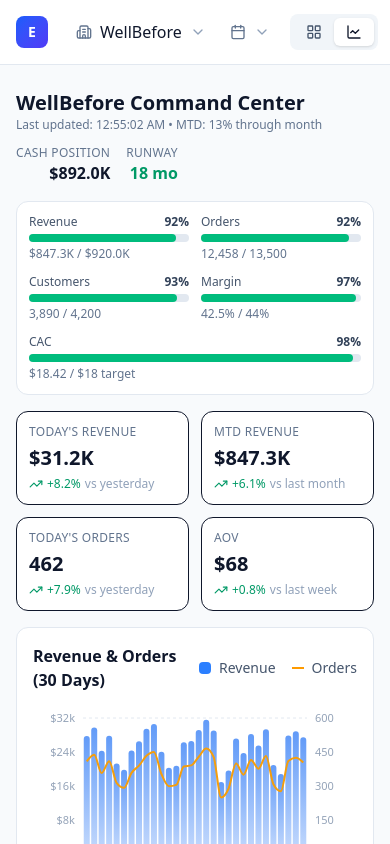
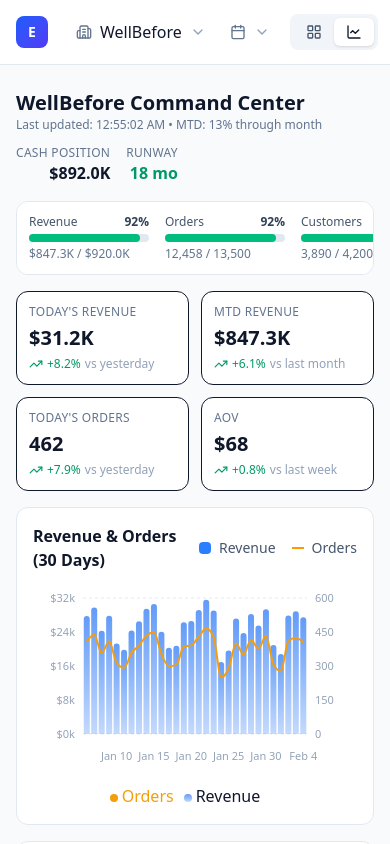
Before and after one commit to shahzilamin/emagineer-dashboard-v13, a React (Vite) app: page / in a window 390 px wide. Both pictures are taken after a click on the button 353 px from the left and 32 px from the top of the page. Shown: the top 844 px of the page. Built offline with nearby package versions, Linux system fonts and the light colour scheme.

Commit message:
Make dense Operator sections horizontally scrollable on mobile

```diff
--- a/src/components/d2cbuilders/OperatorDashboard.tsx
+++ b/src/components/d2cbuilders/OperatorDashboard.tsx
@@ -83,9 +83,10 @@
         </div>
       </div>
 
-      {/* Target Progress */}
-      <div className="grid grid-cols-2 sm:grid-cols-3 lg:grid-cols-5 gap-3 sm:gap-4 p-3 sm:p-4 bg-white dark:bg-slate-800 rounded-xl border border-slate-200 dark:border-slate-700">
-        <div>
+      {/* Target Progress - scrollable on mobile */}
+      <div className="bg-white dark:bg-slate-800 rounded-xl border border-slate-200 dark:border-slate-700 p-3 sm:p-4 overflow-x-auto">
+        <div className="flex lg:grid lg:grid-cols-5 gap-4 min-w-max lg:min-w-0">
+        <div className="min-w-[110px]">
           <ProgressBar
             current={monthlyTargets.revenue.current}
             target={monthlyTargets.revenue.target}
@@ -95,7 +96,7 @@
             {formatCurrency(monthlyTargets.revenue.current, true)} / {formatCurrency(monthlyTargets.revenue.target, true)}
           </p>
         </div>
-        <div>
+        <div className="min-w-[110px]">
           <ProgressBar
             current={monthlyTargets.orders.current}
             target={monthlyTargets.orders.target}
@@ -105,7 +106,7 @@
             {formatNumber(monthlyTargets.orders.current)} / {formatNumber(monthlyTargets.orders.target)}
           </p>
         </div>
-        <div>
+        <div className="min-w-[110px]">
           <ProgressBar
             current={monthlyTargets.onTimeRate.current}
             target={monthlyTargets.onTimeRate.target}
@@ -115,7 +116,7 @@
             {monthlyTargets.onTimeRate.current}% / {monthlyTargets.onTimeRate.target}%
           </p>
         </div>
-        <div>
+        <div className="min-w-[110px]">
           <ProgressBar
             current={monthlyTargets.errorRate.target}
             target={monthlyTargets.errorRate.current}
@@ -125,7 +126,7 @@
             {monthlyTargets.errorRate.current}% / {monthlyTargets.errorRate.target}%
           </p>
         </div>
-        <div className="col-span-2 sm:col-span-1">
+        <div className="min-w-[110px]">
           <ProgressBar
             current={monthlyTargets.grossMargin.current}
             target={monthlyTargets.grossMargin.target}
@@ -134,6 +135,7 @@
           <p className="text-xs text-slate-500 mt-1">
             {monthlyTargets.grossMargin.current}% / {monthlyTargets.grossMargin.target}%
           </p>
+        </div>
         </div>
       </div>
 
--- a/src/components/wellbefore/OperatorDashboard.tsx
+++ b/src/components/wellbefore/OperatorDashboard.tsx
@@ -51,9 +51,10 @@
         </div>
       </div>
 
-      {/* Target Progress Bar */}
-      <div className="grid grid-cols-2 sm:grid-cols-3 lg:grid-cols-5 gap-3 sm:gap-4 p-3 sm:p-4 bg-white dark:bg-slate-800 rounded-xl border border-slate-200 dark:border-slate-700">
-        <div>
+      {/* Target Progress Bar - scrollable on mobile */}
+      <div className="bg-white dark:bg-slate-800 rounded-xl border border-slate-200 dark:border-slate-700 p-3 sm:p-4 overflow-x-auto">
+        <div className="flex lg:grid lg:grid-cols-5 gap-4 min-w-max lg:min-w-0">
+        <div className="min-w-[120px]">
           <ProgressBar
             current={monthlyTargets.revenue.current}
             target={monthlyTargets.revenue.target}
@@ -63,7 +64,7 @@
             {formatCurrency(monthlyTargets.revenue.current, true)} / {formatCurrency(monthlyTargets.revenue.target, true)}
           </p>
         </div>
-        <div>
+        <div className="min-w-[120px]">
           <ProgressBar
             current={monthlyTargets.orders.current}
             target={monthlyTargets.orders.target}
@@ -73,7 +74,7 @@
             {formatNumber(monthlyTargets.orders.current)} / {formatNumber(monthlyTargets.orders.target)}
           </p>
         </div>
-        <div>
+        <div className="min-w-[120px]">
           <ProgressBar
             current={monthlyTargets.newCustomers.current}
             target={monthlyTargets.newCustomers.target}
@@ -83,7 +84,7 @@
             {formatNumber(monthlyTargets.newCustomers.current)} / {formatNumber(monthlyTargets.newCustomers.target)}
           </p>
         </div>
-        <div>
+        <div className="min-w-[120px]">
           <ProgressBar
             current={monthlyTargets.grossMargin.current}
             target={monthlyTargets.grossMargin.target}
@@ -93,7 +94,7 @@
             {monthlyTargets.grossMargin.current}% / {monthlyTargets.grossMargin.target}%
           </p>
         </div>
-        <div className="col-span-2 sm:col-span-1">
+        <div className="min-w-[120px]">
           <ProgressBar
             current={monthlyTargets.cac.target}
             target={monthlyTargets.cac.current}
@@ -102,6 +103,7 @@
           <p className="text-xs text-slate-500 mt-1">
             ${monthlyTargets.cac.current} / ${monthlyTargets.cac.target} target
           </p>
+        </div>
         </div>
       </div>
 
@@ -321,9 +323,9 @@
         </div>
 
         {/* Weekly Comparison */}
-        <div className="col-span-12 bg-white dark:bg-slate-800 rounded-xl border border-slate-200 dark:border-slate-700 p-4">
+        <div className="col-span-12 bg-white dark:bg-slate-800 rounded-xl border border-slate-200 dark:border-slate-700 p-4 overflow-x-auto">
           <h3 className="font-semibold text-slate-900 dark:text-white mb-4">Period Comparison</h3>
-          <div className="grid grid-cols-2 sm:grid-cols-3 lg:grid-cols-5 gap-3 sm:gap-4">
+          <div className="flex lg:grid lg:grid-cols-5 gap-4 min-w-max lg:min-w-0">
             {['Revenue', 'Orders', 'AOV', 'Ad Spend', 'New Customers'].map((metric, i) => {
               const keys = ['revenue', 'orders', 'aov', 'adSpend', 'newCustomers'] as const;
               const key = keys[i];
@@ -334,7 +336,7 @@
               const yoyChange = ((thisWeek - lastYear) / lastYear) * 100;
 
               return (
-                <div key={metric} className="text-center">
+                <div key={metric} className="text-center min-w-[80px]">
                   <p className="text-xs text-slate-500 uppercase tracking-wide mb-1">{metric === 'New Customers' ? 'New Cust' : metric}</p>
                   <p className="text-sm sm:text-lg font-bold text-slate-900 dark:text-white">
                     {metric === 'Revenue' || metric === 'Ad Spend' || metric === 'AOV'
```
